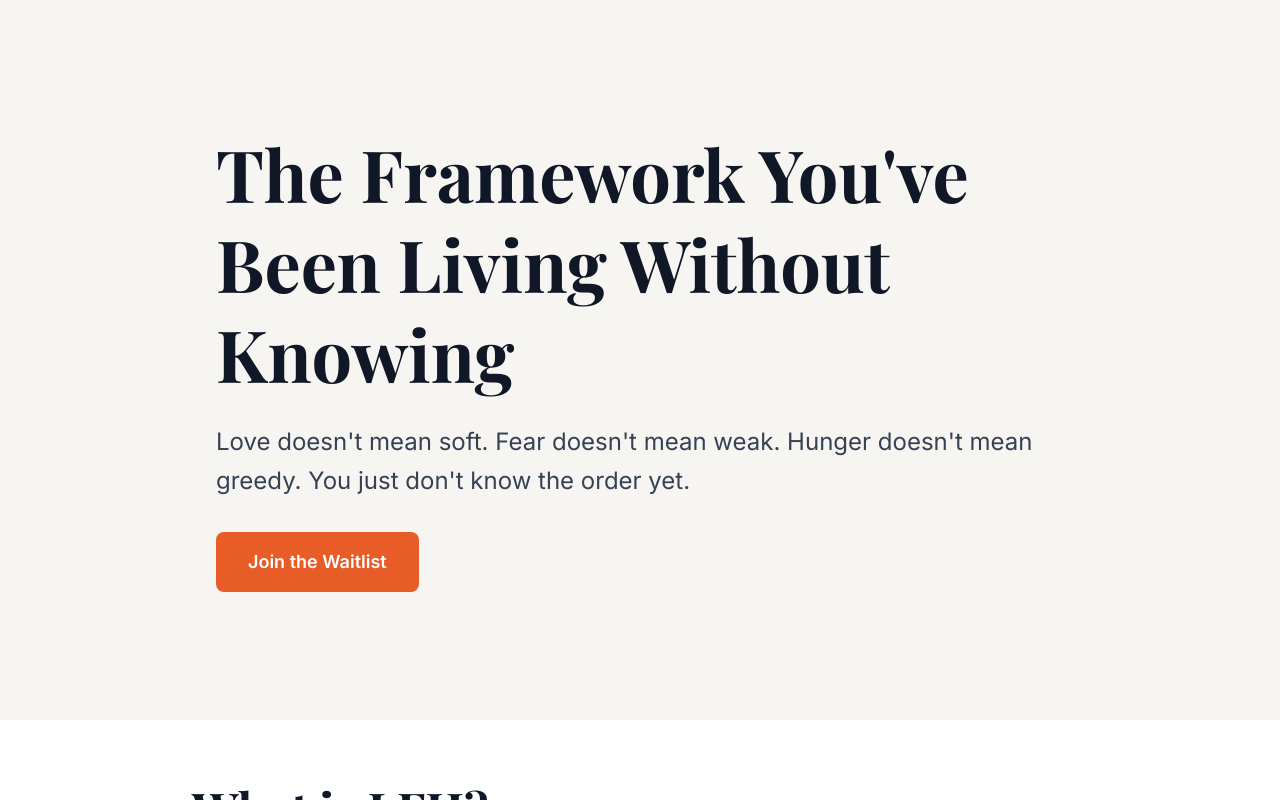
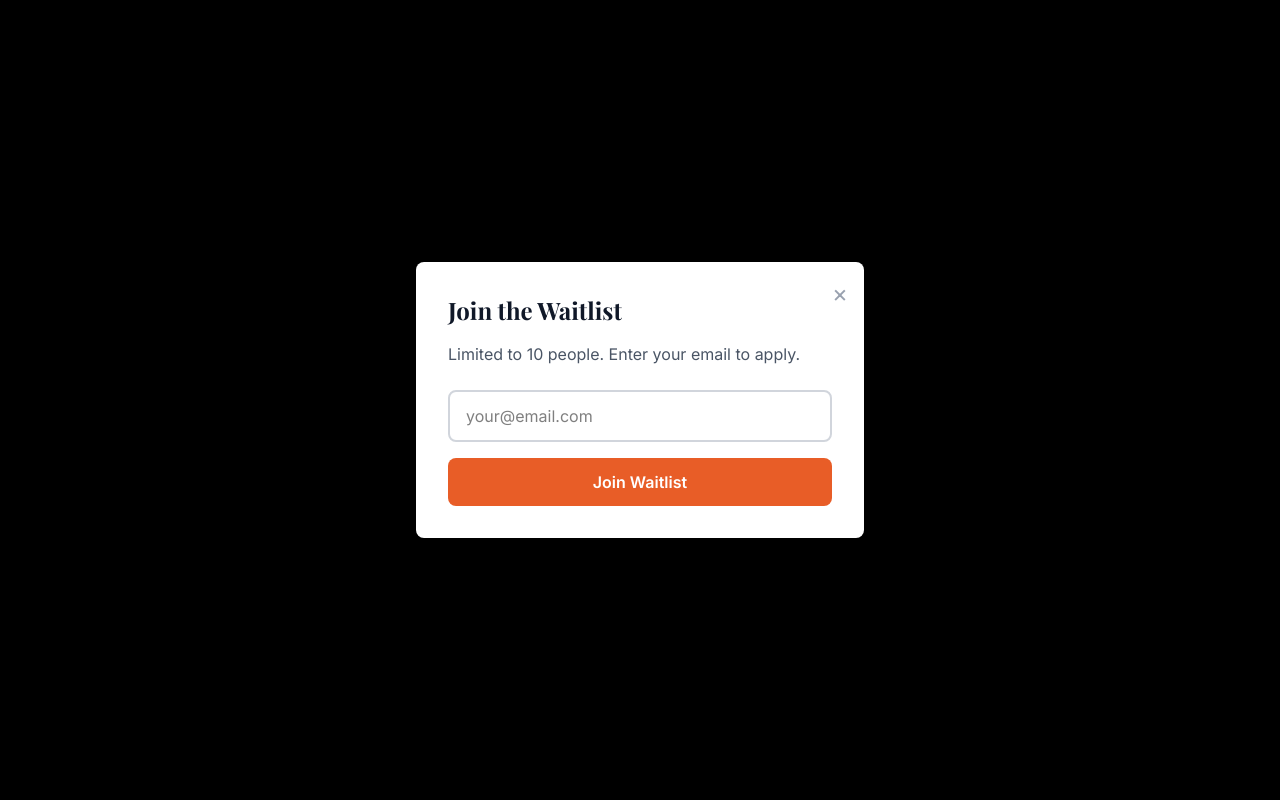
Before and after one commit to ndispenza1-maker/lovefearhunger, a Next.js app: page / in a window 1280 px wide. Both pictures are taken after a click on the button "Join the Waitlist". Shown: the top 800 px of the page. Built offline with nearby package versions, Linux system fonts and the light colour scheme; a web font is replaced by a local one.

Commit message:
Add Beehiiv email capture with modal forms

```diff
--- /dev/null
+++ b/app/api/subscribe/route.ts
@@ -0,0 +1,70 @@
+import { NextRequest, NextResponse } from 'next/server';
+
+export async function POST(request: NextRequest) {
+  try {
+    const { email, tier } = await request.json();
+
+    if (!email || !email.includes('@')) {
+      return NextResponse.json(
+        { error: 'Valid email is required' },
+        { status: 400 }
+      );
+    }
+
+    const apiKey = process.env.BEEHIIV_API_KEY;
+    const publicationId = process.env.BEEHIIV_PUBLICATION_ID;
+
+    if (!apiKey || !publicationId) {
+      console.error('Missing Beehiiv credentials');
+      return NextResponse.json(
+        { error: 'Server configuration error' },
+        { status: 500 }
+      );
+    }
+
+    // Subscribe to Beehiiv
+    const response = await fetch(
+      `https://api.beehiiv.com/v2/publications/${publicationId}/subscriptions`,
+      {
+        method: 'POST',
+        headers: {
+          'Content-Type': 'application/json',
+          'Authorization': `Bearer ${apiKey}`,
+        },
+        body: JSON.stringify({
+          email: email,
+          reactivate_existing: false,
+          send_welcome_email: true,
+          utm_source: 'lovefearhunger',
+          utm_medium: 'website',
+          utm_campaign: tier === 'broad' ? 'broad_waitlist' : 'free_tier',
+          referring_site: 'lovefearhunger.com',
+        }),
+      }
+    );
+
+    const data = await response.json();
+
+    if (!response.ok) {
+      console.error('Beehiiv API error:', data);
+      return NextResponse.json(
+        { error: data.message || 'Failed to subscribe' },
+        { status: response.status }
+      );
+    }
+
+    return NextResponse.json({
+      success: true,
+      message: tier === 'broad'
+        ? 'You\'re on the waitlist. We\'ll be in touch soon.'
+        : 'Welcome! Check your email for next steps.',
+    });
+
+  } catch (error) {
+    console.error('Subscribe error:', error);
+    return NextResponse.json(
+      { error: 'Something went wrong. Please try again.' },
+      { status: 500 }
+    );
+  }
+}
--- a/app/page.tsx
+++ b/app/page.tsx
@@ -1,4 +1,4 @@
-import Link from 'next/link';
+import SubscribeButton from '@/components/SubscribeButton';
 
 export default function Home() {
   return (
@@ -12,9 +12,12 @@ export default function Home() {
           Love doesn't mean soft. Fear doesn't mean weak. Hunger doesn't mean greedy.
           You just don't know the order yet.
         </p>
-        <button className="bg-[#E85D27] hover:bg-[#d54d17] text-white font-semibold px-8 py-4 rounded-lg text-lg transition-colors">
+        <SubscribeButton
+          tier="broad"
+          className="bg-[#E85D27] hover:bg-[#d54d17] text-white font-semibold px-8 py-4 rounded-lg text-lg transition-colors"
+        >
           Join the Waitlist
-        </button>
+        </SubscribeButton>
       </section>
 
       {/* What is LFH Section */}
@@ -73,9 +76,12 @@ export default function Home() {
                   <span>Selected essays from The Envar Local</span>
                 </li>
               </ul>
-              <button className="w-full border-2 border-[#E85D27] text-[#E85D27] hover:bg-[#E85D27] hover:text-white font-semibold px-6 py-3 rounded-lg transition-colors">
+              <SubscribeButton
+                tier="free"
+                className="w-full border-2 border-[#E85D27] text-[#E85D27] hover:bg-[#E85D27] hover:text-white font-semibold px-6 py-3 rounded-lg transition-colors"
+              >
                 Start Free
-              </button>
+              </SubscribeButton>
             </div>
 
             {/* Broad Tier */}
@@ -111,9 +117,12 @@ export default function Home() {
                   <span className="font-semibold">Real accountability — you can be failed</span>
                 </li>
               </ul>
-              <button className="w-full bg-[#E85D27] hover:bg-[#d54d17] text-white font-semibold px-6 py-3 rounded-lg transition-colors">
+              <SubscribeButton
+                tier="broad"
+                className="w-full bg-[#E85D27] hover:bg-[#d54d17] text-white font-semibold px-6 py-3 rounded-lg transition-colors"
+              >
                 Apply Now
-              </button>
+              </SubscribeButton>
             </div>
           </div>
         </div>
@@ -123,12 +132,12 @@ export default function Home() {
       <footer className="px-6 py-12 bg-white border-t border-gray-200">
         <div className="max-w-4xl mx-auto text-center">
           <div className="flex flex-col md:flex-row justify-center items-center gap-6 mb-6">
-            <Link href="https://www.theenvarlocal.com" className="text-gray-600 hover:text-[#E85D27] transition-colors">
+            <a href="https://www.theenvarlocal.com" className="text-gray-600 hover:text-[#E85D27] transition-colors">
               The Envar Local
-            </Link>
-            <Link href="https://restorationgarage.io" className="text-gray-600 hover:text-[#E85D27] transition-colors">
+            </a>
+            <a href="https://restorationgarage.io" className="text-gray-600 hover:text-[#E85D27] transition-colors">
               Restoration Garage
-            </Link>
+            </a>
           </div>
           <p className="text-gray-500 text-sm">
             © {new Date().getFullYear()} LFH Productions LLC. All rights reserved.
--- /dev/null
+++ b/components/SubscribeButton.tsx
@@ -0,0 +1,119 @@
+'use client';
+
+import { useState } from 'react';
+
+export default function SubscribeButton({
+  tier,
+  children,
+  className
+}: {
+  tier: 'free' | 'broad';
+  children: React.ReactNode;
+  className?: string;
+}) {
+  const [email, setEmail] = useState('');
+  const [isOpen, setIsOpen] = useState(false);
+  const [isLoading, setIsLoading] = useState(false);
+  const [message, setMessage] = useState('');
+  const [isSuccess, setIsSuccess] = useState(false);
+
+  const handleSubmit = async (e: React.FormEvent) => {
+    e.preventDefault();
+    setIsLoading(true);
+    setMessage('');
+
+    try {
+      const response = await fetch('/api/subscribe', {
+        method: 'POST',
+        headers: { 'Content-Type': 'application/json' },
+        body: JSON.stringify({ email, tier }),
+      });
+
+      const data = await response.json();
+
+      if (response.ok) {
+        setIsSuccess(true);
+        setMessage(data.message);
+        setEmail('');
+        setTimeout(() => {
+          setIsOpen(false);
+          setIsSuccess(false);
+          setMessage('');
+        }, 3000);
+      } else {
+        setMessage(data.error || 'Something went wrong. Please try again.');
+      }
+    } catch (error) {
+      setMessage('Network error. Please try again.');
+    } finally {
+      setIsLoading(false);
+    }
+  };
+
+  return (
+    <>
+      <button
+        onClick={() => setIsOpen(true)}
+        className={className}
+      >
+        {children}
+      </button>
+
+      {isOpen && (
+        <div className="fixed inset-0 bg-black bg-opacity-50 flex items-center justify-center z-50 p-4">
+          <div className="bg-white rounded-lg max-w-md w-full p-8 relative">
+            <button
+              onClick={() => setIsOpen(false)}
+              className="absolute top-4 right-4 text-gray-400 hover:text-gray-600 text-2xl"
+            >
+              ×
+            </button>
+
+            <h3 className="font-serif text-2xl font-bold text-gray-900 mb-4">
+              {tier === 'broad' ? 'Join the Waitlist' : 'Start Free'}
+            </h3>
+
+            {isSuccess ? (
+              <div className="text-center py-8">
+                <div className="text-[#E85D27] text-5xl mb-4">✓</div>
+                <p className="text-gray-700">{message}</p>
+              </div>
+            ) : (
+              <>
+                <p className="text-gray-600 mb-6">
+                  {tier === 'broad'
+                    ? 'Limited to 10 people. Enter your email to apply.'
+                    : 'Get instant access to the LFH framework introduction.'}
+                </p>
+
+                <form onSubmit={handleSubmit}>
+                  <input
+                    type="email"
+                    value={email}
+                    onChange={(e) => setEmail(e.target.value)}
+                    placeholder="your@email.com"
+                    required
+                    className="w-full px-4 py-3 border-2 border-gray-300 rounded-lg mb-4 focus:border-[#E85D27] focus:outline-none"
+                    disabled={isLoading}
+                  />
+
+                  {message && !isSuccess && (
+                    <p className="text-red-600 text-sm mb-4">{message}</p>
+                  )}
+
+                  <button
+                    type="submit"
+                    disabled={isLoading}
+                    className="w-full bg-[#E85D27] hover:bg-[#d54d17] text-white font-semibold px-6 py-3 rounded-lg transition-colors disabled:opacity-50 disabled:cursor-not-allowed"
+                  >
+                    {isLoading ? 'Submitting...' : tier === 'broad' ? 'Join Waitlist' : 'Get Started'}
+                  </button>
+                </form>
+              </>
+            )}
+          </div>
+        </div>
+      )}
+    </>
+  );
+}
--- a/package.json
+++ b/package.json
@@ -15,7 +15,7 @@
   },
   "devDependencies": {
     "@tailwindcss/postcss": "^4",
-    "@types/node": "^20",
+    "@types/node": "^20.19.43",
     "@types/react": "^19",
     "@types/react-dom": "^19",
     "eslint": "^9",
```
Also changed, not shown: 1 other file (tests, documents, lock files or other folders).
